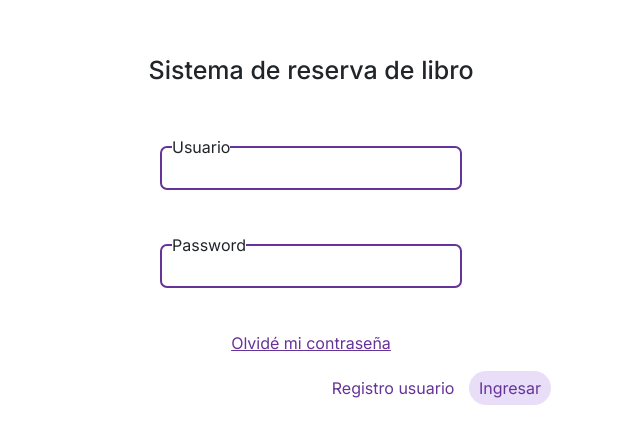
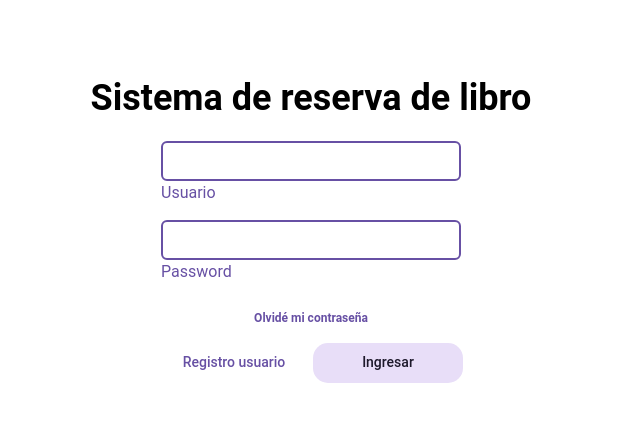
Before and after one commit to aleramirezzzp/Grupo-6, a Next.js app: page / in a window 1280 px wide. Shown: the part 170-614 px from the top of the page, without its empty margins (329-969 px from the left). Built offline with nearby package versions, Linux system fonts and the light colour scheme.

Commit message:
page.module.css

```diff
--- a/src/app/page.module.css
+++ b/src/app/page.module.css
@@ -1,95 +1,94 @@
-/*
-CSS de page.js
-*/
+.container {
+  font-family: 'Roboto', sans-serif;
+  margin: 0;
+  padding: 0;
+  width: 100%;
+  max-width: 1280px;
+  height: 100vh;
+  margin: 0 auto;
+  background: #FFFFFF;
+  display: flex;
+  flex-direction: column;
+  align-items: center;
+  justify-content: center;
+}
 
-.container {
-  min-height: 100vh;
+.form_box {
+  width: 100%;
+  max-width: 300px;
+  margin-bottom: 15px;
+  color: #6750A4;
+}
+
+.form_input {
+  width: 100%;
+  height: 40px;
+  padding: 8px;
+  border: 2px solid #6750A4;
+  border-radius: 6px;
+  font-size: 16px;
+}
+
+h1.titulo {
+  font-size: 36px;
+  font-weight: 500;
+  text-align: center;
+  color: #000000;
+  margin-bottom: 20px;
+  font-weight: bold;
+}
+
+.button-container {
   width: 100%;
   display: flex;
-  justify-content: center;
+  justify-content: space-between;
   align-items: center;
-  flex-direction: column;
-
+  gap: 24px;
 }
 
-.parrafo1{
-  margin-left: 0;
+button.registrousuario,
+button.ingresar {
+  width: 150px;
+  height: 40px;
+  background: #E8DEF8;
+  border: none;
+  border-radius: 15px;
+  color: #1D192B;
+  font-weight: 500;
+  font-size: 14px;
+  cursor: pointer;
 }
 
-.form_input{
-  display: block;
-  margin-bottom: 2rem;
-  padding: .5rem 2rem;
-  border-radius: 5px;
-  border: 0;
-  outline: solid 2px rebeccapurple;
+button.registrousuario {
+  color: #6750A4;
+  background: none;
+  border-radius: 15px;
 }
 
-.form_label{
-  position: absolute;
-  top: 0;
-  background: white;
-  margin-left: 10px;
+button.registrousuario:hover,
+button.ingresar:hover {
+  background: #6750A4;
+  color: #FFFFFF;
 }
 
-.form_box{
-  position: relative;
-  padding: 0.8rem;
+.parrafo1 {
+  text-align: center;
+  margin-top: 10px;
 }
 
-.titulo{
-  margin-bottom: 50px;
-  font-size: 25px;
+.parrafo {
+  font-size: 12px;
+  font-weight: 400;
+  color: #6750A4;
 }
 
-.btn{
-
-  width: 50%;
-  display: flex;
-
+.lnk {
+  text-decoration: none;
+  color: #6750A4;
+  font-weight: 750;
 }
 
-.a{
-  margin: 0 0 0 auto;
+.lnk:hover {
+  text-decoration: underline;
+  color: #6750A4;
 }
-
-.registrousuario{
-  background-color: white;
-  border: none;
-  padding: 5px 10px;
-  color: rebeccapurple;
-}
-
-.salir:hover{
-  background-color: #E8DEF8;
-  border-radius: 50px;
-  color: rebeccapurple;
-}
-
-
-.ingresar{
-  border-radius: 50px;
-  padding: 5px 10px;
-  background-color: #E8DEF8;
-  border: none;
-  color: rebeccapurple;
-  margin-right: 80px;
-}
-
-.ingresar:hover{
-  border-radius: 50px;
-  padding: 5px 10px;
-  background-color: white;
-  color: rebeccapurple;
-}
-
-
-.lnk{
-  text-decoration: none;
-  color:rebeccapurple;
-  text-decoration: underline;
-}
-
-.lnk:hover{
-  color: black;
-}
```
